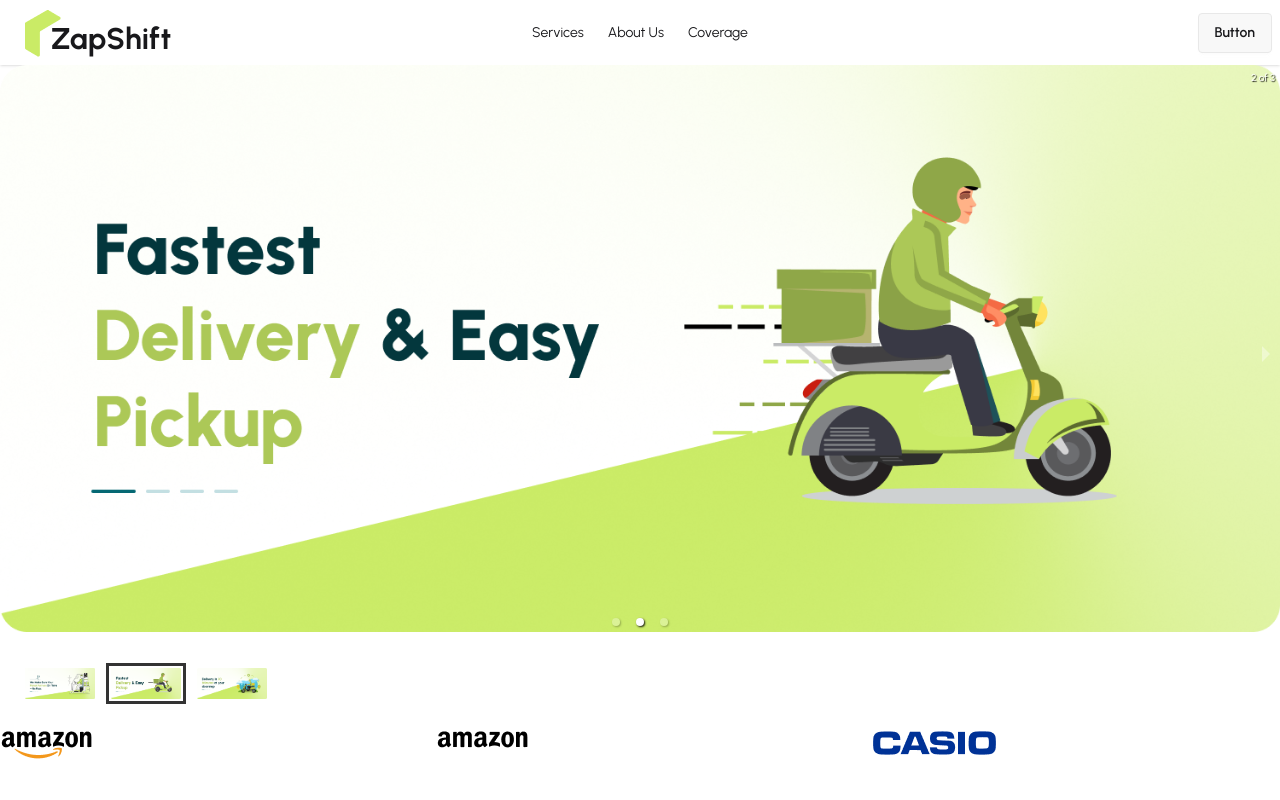
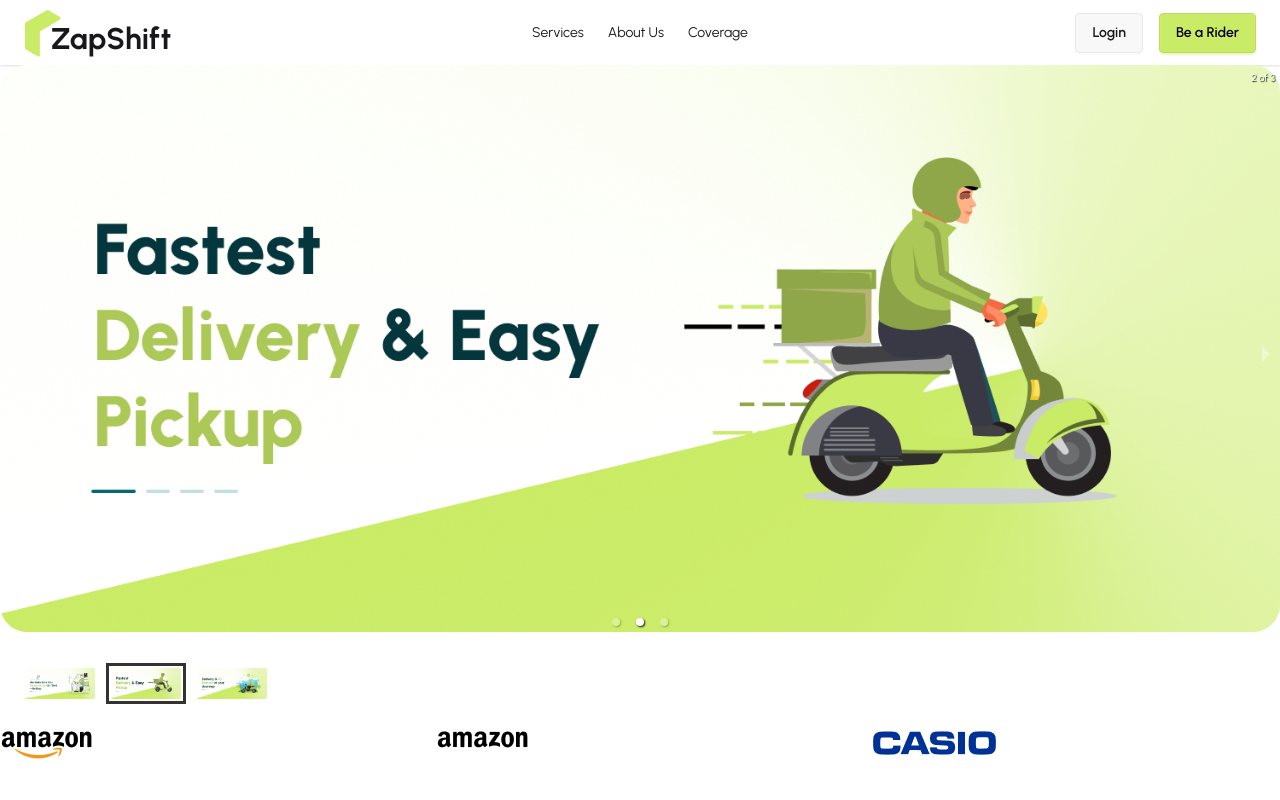
Before and after one commit to MasumRezaMunna/Zap-Shift-Client, a React (Vite) app in the folder zap-shift-client/: page / in a window 1280 px wide. Shown: the top 800 px of the page. Built offline with nearby package versions, Linux system fonts and the light colour scheme; no server answers.

Commit message:
logout and private auth

```diff
--- a/zap-shift-client/src/contexts/AuthContext/AuthProvider.jsx
+++ b/zap-shift-client/src/contexts/AuthContext/AuthProvider.jsx
@@ -3,8 +3,10 @@ import { AuthContext } from "./AuthContext";
 import {
   createUserWithEmailAndPassword,
   GoogleAuthProvider,
+  onAuthStateChanged,
   signInWithEmailAndPassword,
   signInWithPopup,
+  signOut,
 } from "firebase/auth";
 import { auth } from "../../firebase/firebase.init";
 
@@ -31,10 +33,21 @@ const AuthProvider = ({ children }) => {
     return signInWithPopup(auth, googleProvider);
   };
 
+  const logOut = () =>{
+    setLoading(true)
+    return signOut(auth)
+  }
+
   //observe user state
 
   useEffect(() =>{
-
+    const unSubscribe = onAuthStateChanged(auth, (currentUser) =>{
+        setUser(currentUser);
+        setLoading(false)
+    })
+    return() =>{
+      unSubscribe();
+    }
   }, [])
 
   const authInfo = {
@@ -43,6 +56,7 @@ const AuthProvider = ({ children }) => {
     registerUser,
     signInUser,
     signInGoogle,
+    logOut,
   };
 
   return <AuthContext value={authInfo}>{children}</AuthContext>;
--- a/zap-shift-client/src/hooks/useAuth.jsx
+++ b/zap-shift-client/src/hooks/useAuth.jsx
@@ -1,10 +1,9 @@
-import React, { use } from 'react';
-import { AuthContext } from '../contexts/AuthContext/AuthContext';
+import { useContext } from "react";
+import { AuthContext } from "../contexts/AuthContext/AuthContext";
 
 const useAuth = () => {
-    const authInfo = use(AuthContext);
-
-    return authInfo;
+  const authInfo = useContext(AuthContext);
+  return authInfo;
 };
 
 export default useAuth;
--- a/zap-shift-client/src/pages/Shared/NavBar/NavBar.jsx
+++ b/zap-shift-client/src/pages/Shared/NavBar/NavBar.jsx
@@ -1,8 +1,19 @@
 import React from "react";
 import Logo from "../../../components/Logo/Logo";
-import { NavLink } from "react-router";
+import { Link, NavLink } from "react-router";
+import useAuth from "../../../hooks/useAuth";
 
 const NavBar = () => {
+  const { user, logOut } = useAuth();
+
+  const handleLogOut = () =>{
+    logOut()
+    .then()
+    .catch(error =>{
+      console.log(error)
+    })
+  }
+
   const links = (
     <>
       <li>
@@ -15,8 +26,6 @@ const NavBar = () => {
       <li>
         <NavLink to="/coverage">Coverage</NavLink>
       </li>
-
-
     </>
   );
   return (
@@ -42,7 +51,8 @@ const NavBar = () => {
           </div>
           <ul
             tabIndex="-1"
-            className="menu menu-sm dropdown-content bg-base-100 rounded-box z-1 mt-3 w-52 p-2 shadow">
+            className="menu menu-sm dropdown-content bg-base-100 rounded-box z-1 mt-3 w-52 p-2 shadow"
+          >
             {links}
           </ul>
         </div>
@@ -51,12 +61,20 @@ const NavBar = () => {
         </a>
       </div>
       <div className="navbar-center hidden lg:flex">
-        <ul className="menu menu-horizontal px-1">
-          {links}
-        </ul>
+        <ul className="menu menu-horizontal px-1">{links}</ul>
       </div>
       <div className="navbar-end">
-        <a className="btn">Button</a>
+        {user ? (
+          <a onClick={handleLogOut} className="btn">Log Out</a>
+        ) : (
+          <Link className="btn" to="/login">
+            Login
+          </Link>
+        )}
+        <Link className="btn btn-primary text-black mx-4" to="/">
+            Be a Rider
+
+          </Link>
       </div>
     </div>
   );
--- /dev/null
+++ b/zap-shift-client/src/routes/PrivateRoute.jsx
@@ -0,0 +1,21 @@
+import React from 'react';
+import useAuth from '../hooks/useAuth';
+import { Navigate } from 'react-router';
+
+const PrivateRoute = ({children}) => {
+    const {user, loading} = useAuth();
+
+    if (loading) {
+        return <div>
+            <span className="loading loading-infinity loading-xl"></span>
+
+        </div>
+    }
+
+    if(!user){
+        return <Navigate to="/login"></Navigate>
+    }
+    return children;
+};
+
+export default PrivateRoute;
```
